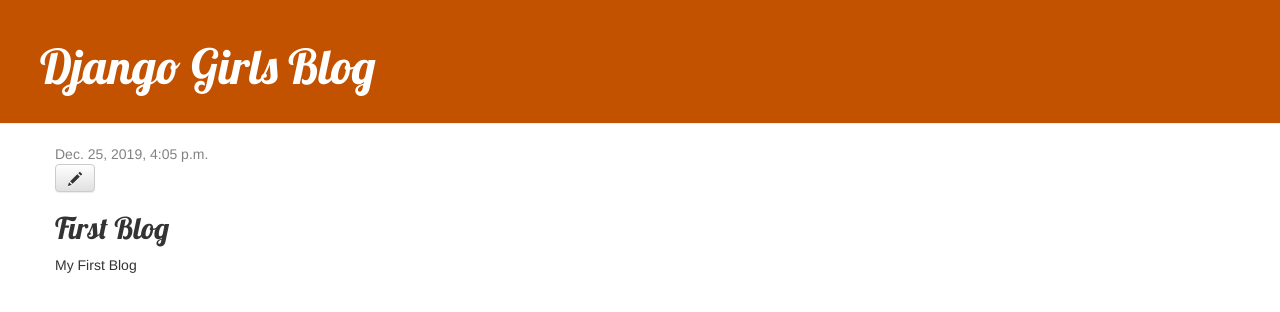
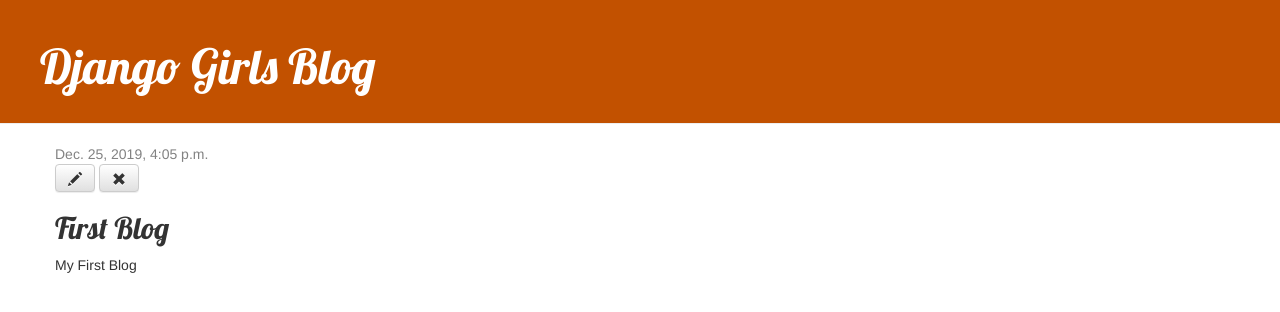
Before and after one commit to xuehua/django-girl, a Django app: page /post/1 in a window 1280 px wide. Shown: the top 312 px of the page. Run offline with Django 3.2, Linux system fonts and the light colour scheme; data comes from the database, SQL or seed files in the repository; some libraries are stand-ins or nearby versions.

Commit message:
Added support for post deletion.

```diff
--- a/blog/templates/blog/post_detail.html
+++ b/blog/templates/blog/post_detail.html
@@ -9,7 +9,11 @@
         {% else %}
             <a class="btn btn-default" href="{% url 'post_publish' pk=post.pk %}">Publish</a>
         {% endif %}
-        <a class="btn btn-default" href="{% url 'post_edit' pk=post.pk %}"><span class="glyphicon glyphicon-pencil"></span></a>
+        <a class="btn btn-default" href="{% url 'post_edit' pk=post.pk %}"><span
+            class="glyphicon glyphicon-pencil"></span></a>
+        <a class="btn btn-default" href="{% url 'post_remove' pk=post.pk%}"><span
+            class="glyphicon glyphicon-remove"></span></a>
+
         <h2> {{ post.title }} </h2>
         <p> {{ post.text|linebreaksbr }}</p>
     </div>
--- a/blog/urls.py
+++ b/blog/urls.py
@@ -7,4 +7,5 @@ urlpatterns = [
     path('post/post_edit/<int:pk>', views.post_edit, name='post_edit'),
     path('drafts/', views.post_draft_list, name="post_draft_list"),
     path('post/<int:pk>/publish/', views.post_publish, name='post_publish'),
+    path('post/<int:pk>/remove/', views.post_remove, name='post_remove'),
 ]
--- a/blog/views.py
+++ b/blog/views.py
@@ -45,7 +45,12 @@ def post_draft_list(request):
     print(posts)
     return render(request, 'blog/post_draft_list.html', {'posts':posts})
 
-def post_publish(request):
+def post_publish(request, pk):
     post = get_object_or_404(Post, pk=pk)
     post.publish()
     return redirect('post_detail', pk=pk)
+
+def post_remove(request, pk):
+    post = get_object_or_404(Post, pk=pk)
+    post.delete()
+    return redirect('post_list')
```
